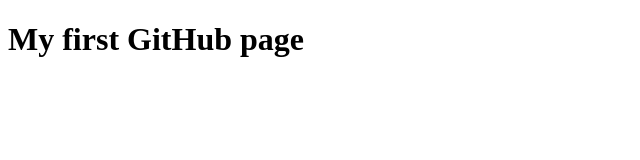
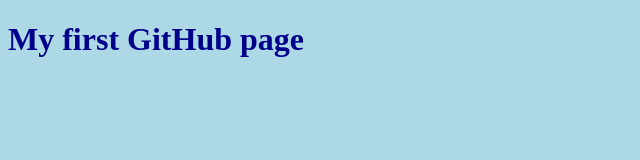
Before and after one commit to swadhareddy2507/programm, a plain HTML site: page index.html in a window 1280 px wide. Shown: the whole page, without its empty margins (0-640 px from the left). Drawn offline with Linux system fonts and the light colour scheme.

Commit message:
Update index page

```diff
--- a/index.html
+++ b/index.html
@@ -1,5 +1,13 @@
 <!DOCTYPE html>
 <html>
+  <head>
+    <style>
+      body {
+        background-color: lightblue;
+        color: darkblue;
+      }
+    </style>
+  </head>
   <body>
     <h1>My first GitHub page</h1>
   </body>
```
